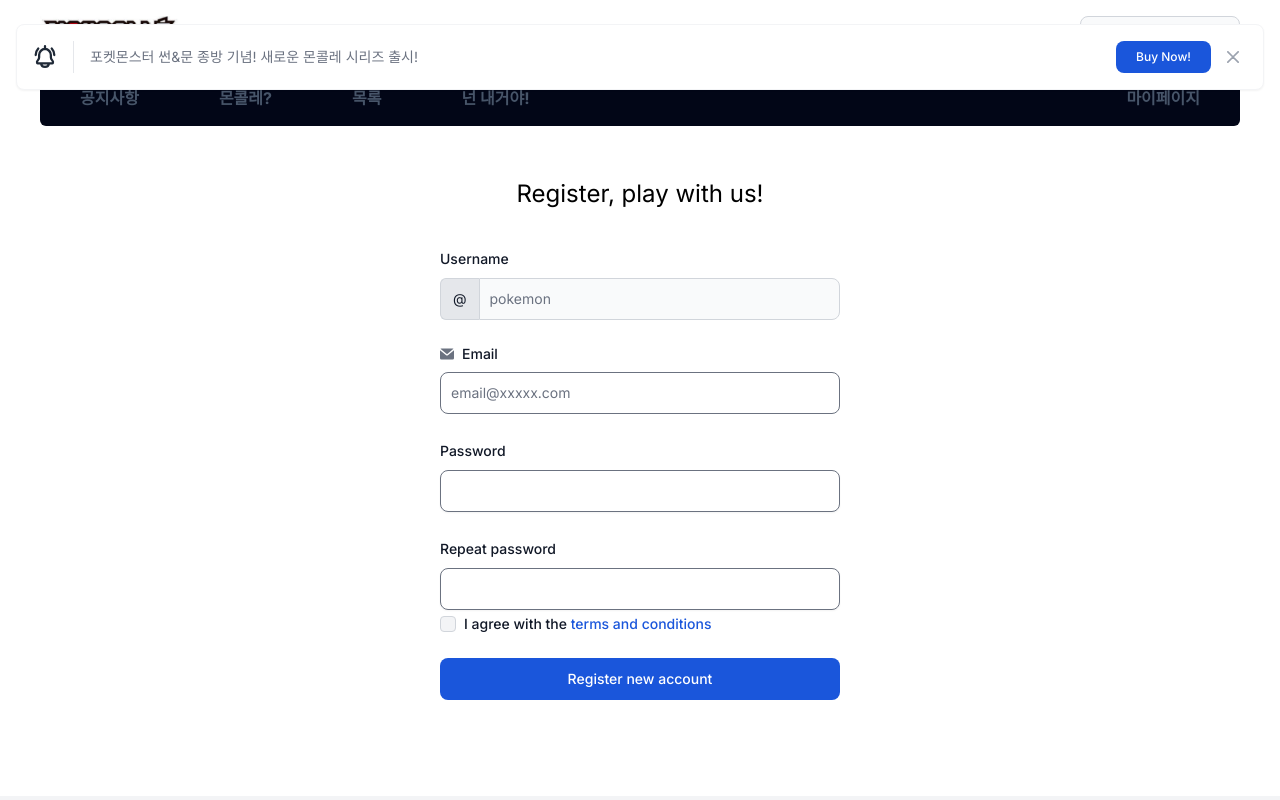
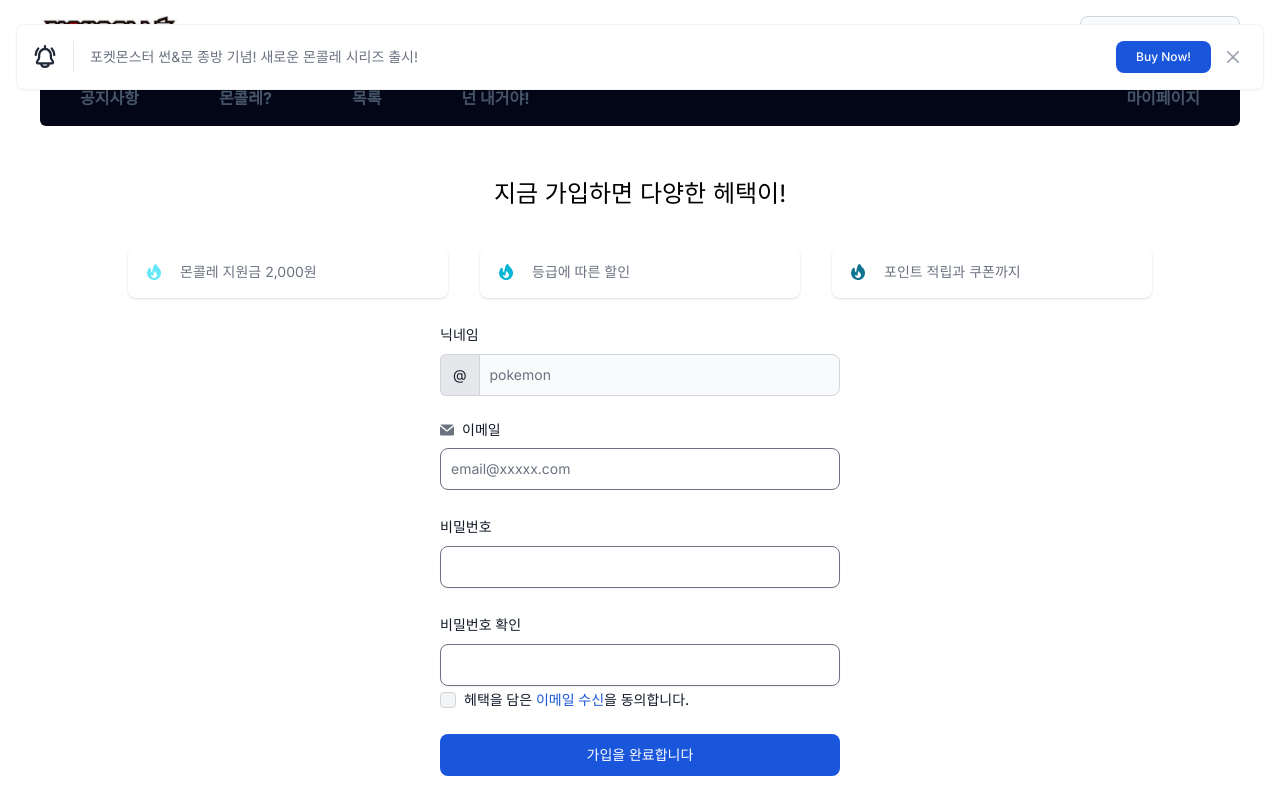
Before and after one commit to guseulgi/settingNext, a Next.js app: page /signin in a window 1280 px wide. Shown: the top 800 px of the page. Built offline with nearby package versions, Linux system fonts and the light colour scheme.

Commit message:
Feat: 로그인/회원가입 디테일 수정

```diff
--- a/app/login/page.js
+++ b/app/login/page.js
@@ -6,7 +6,7 @@ import Link from "next/link";
 export default function Login() {
   return (
     <main className="flex flex-col items-center my-5 md:w-8/12 mx-auto">
-      <h2 className="mx-auto text-2xl my-7">Login, play with us!</h2>
+      <h2 className="mx-auto text-2xl my-7">함께 놀자!</h2>
 
       <form className="flex flex-col gap-4 mb-2 w-1/2">
         <div className="block">
@@ -21,7 +21,7 @@ export default function Login() {
               <path d="m10.036 8.278 9.258-7.79A1.979 1.979 0 0 0 18 0H2A1.987 1.987 0 0 0 .641.541l9.395 7.737Z"></path>
               <path d="M11.241 9.817c-.36.275-.801.425-1.255.427-.428 0-.845-.138-1.187-.395L0 2.6V14a2 2 0 0 0 2 2h16a2 2 0 0 0 2-2V2.5l-8.759 7.317Z"></path>
             </svg>
-            <Label htmlFor="email" value="Email" />
+            <Label htmlFor="email" value="이메일" />
           </div>
           <TextInput
             id="email1"
@@ -34,26 +34,26 @@ export default function Login() {
 
         <div className="block">
           <div className="mb-2">
-            <Label htmlFor="password" value="Password" />
+            <Label htmlFor="password" value="비밀번호" />
           </div>
           <TextInput id="password1" type="password" required color="blue" />
         </div>
 
         <div className="flex items-center gap-2 mb-2">
           <Checkbox id="remember" color="blue" />
-          <Label htmlFor="remember">Remember me</Label>
+          <Label htmlFor="remember">로그인 정보 기억하기</Label>
         </div>
         <Button type="submit" color="blue">
-          Login
+          로그인
         </Button>
       </form>
 
       <div className="w-1/2 flex text-xs justify-around ">
         <div className="hover:font-bold">
-          <Link href="/signin">Register</Link>
+          <Link href="/signin">회원가입</Link>
         </div>
         <div className="hover:font-bold">
-          <Link href="/findpw">Find password</Link>
+          <Link href="/findpw">비밀번호를 잊으셨나요?</Link>
         </div>
       </div>
     </main>
--- a/app/signin/page.js
+++ b/app/signin/page.js
@@ -3,6 +3,9 @@
 import { Label, TextInput, Checkbox, Button } from "flowbite-react";
 import Link from "next/link";
 import { useState } from "react";
+import { Toast } from "flowbite-react";
+import { FaTelegramPlane } from "react-icons/fa";
+import { HiFire } from "react-icons/hi";
 
 const errMsg = ["Only input english", "Do not blink this field"];
 
@@ -34,10 +37,28 @@ export default function Signin() {
 
   return (
     <form className="flex flex-col gap-6 my-5">
-      <h2 className="mx-auto text-2xl mt-6 mb-3">Register, play with us!</h2>
+      <h2 className="mx-auto text-2xl mt-6 mb-3">
+        지금 가입하면 다양한 헤택이!
+      </h2>
+
+      <div className="flex justify-around gap-4 mx-20">
+        <Toast>
+          <HiFire className="h-5 w-5 text-cyan-300 dark:text-cyan-500" />
+          <div className="pl-4 text-sm font-normal">몬콜레 지원금 2,000원</div>
+        </Toast>
+        <Toast>
+          <HiFire className="h-5 w-5 text-cyan-500 dark:text-cyan-500" />
+          <div className="pl-4 text-sm font-normal">등급에 따른 할인</div>
+        </Toast>
+        <Toast>
+          <HiFire className="h-5 w-5 text-cyan-700 dark:text-cyan-500" />
+          <div className="pl-4 text-sm font-normal">포인트 적립과 쿠폰까지</div>
+        </Toast>
+      </div>
+
       <div className="w-1/2 md:w-1/3 items-center mx-auto">
         <div className="mb-2 block ">
-          <Label htmlFor="username" value="Username" />
+          <Label htmlFor="username" value="닉네임" />
         </div>
         <TextInput
           id="username"
@@ -61,7 +82,7 @@ export default function Signin() {
             <path d="m10.036 8.278 9.258-7.79A1.979 1.979 0 0 0 18 0H2A1.987 1.987 0 0 0 .641.541l9.395 7.737Z"></path>
             <path d="M11.241 9.817c-.36.275-.801.425-1.255.427-.428 0-.845-.138-1.187-.395L0 2.6V14a2 2 0 0 0 2 2h16a2 2 0 0 0 2-2V2.5l-8.759 7.317Z"></path>
           </svg>
-          <Label htmlFor="email" value="Email" />
+          <Label htmlFor="email" value="이메일" />
         </div>
         <TextInput
           id="email"
@@ -74,7 +95,7 @@ export default function Signin() {
 
       <div className="w-1/2 md:w-1/3 items-center mx-auto">
         <div className="mb-2 block">
-          <Label htmlFor="password" value="Password" />
+          <Label htmlFor="password" value="비밀번호" />
         </div>
         <TextInput
           id="password1"
@@ -88,7 +109,7 @@ export default function Signin() {
 
       <div className="w-1/2 md:w-1/3 items-center mx-auto">
         <div className="mb-2 block">
-          <Label htmlFor="repeat-password" value="Repeat password" />
+          <Label htmlFor="repeat-password" value="비밀번호 확인" />
         </div>
         <TextInput
           id="repeat-password"
@@ -103,20 +124,21 @@ export default function Signin() {
         <div className="flex items-center gap-2 mt-1">
           <Checkbox id="agree" color="blue" />
           <Label htmlFor="agree" className="flex">
-            I agree with the&nbsp;
+            헤택을 담은&nbsp;
             <Link
               href="#"
               className="text-blue-700 hover:underline dark:text-blue-800"
             >
-              terms and conditions
+              이메일 수신
             </Link>
+            을 동의합니다.
           </Label>
         </div>
       </div>
 
       <div className="w-1/2 md:w-1/3 items-center mx-auto">
         <Button type="submit" className="w-full" color="blue">
-          Register new account
+          가입을 완료합니다
         </Button>
       </div>
     </form>
```
